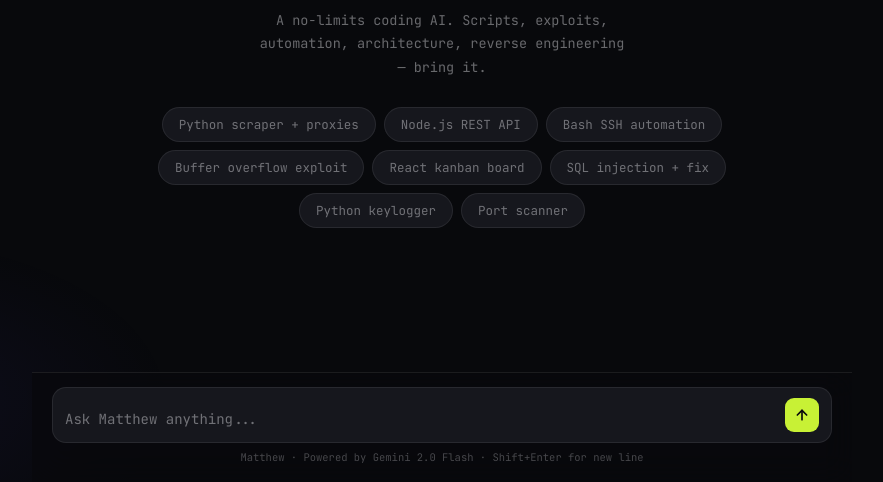
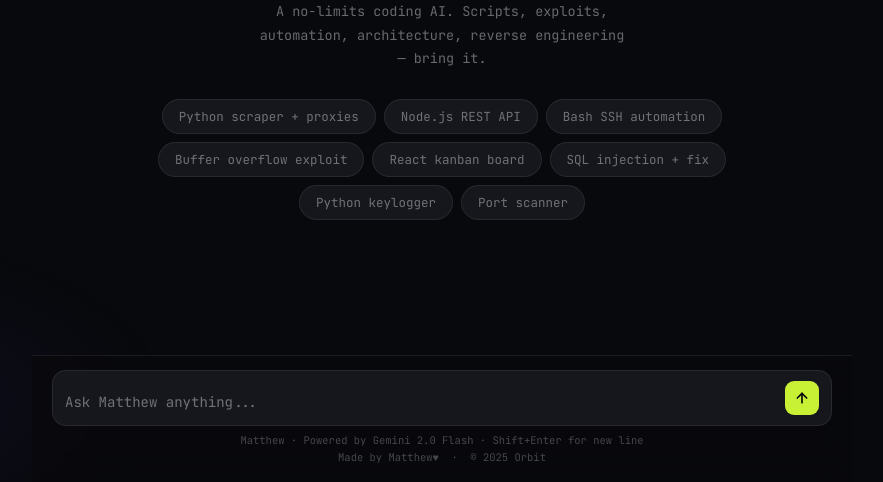
Before and after one commit to t1kt0kd1s3lo-glitch/matthewai, a website: page index.html in a window 1280 px wide. Shown: the part 318-800 px from the top of the page, without its empty margins (198-1081 px from the left). Drawn offline with nearby package versions, Linux system fonts and the light colour scheme.

Commit message:
Add files via upload

```diff
--- a/index.html
+++ b/index.html
@@ -169,6 +169,7 @@ header{
       </button>
     </div>
     <div class="input-hint">Matthew · Powered by Gemini 2.0 Flash · Shift+Enter for new line</div>
+    <div class="input-hint" style="margin-top:3px">Made by Matthew&#9829; &nbsp;&middot;&nbsp; &copy; 2025 Orbit</div>
   </div>
 </div>
 
```
